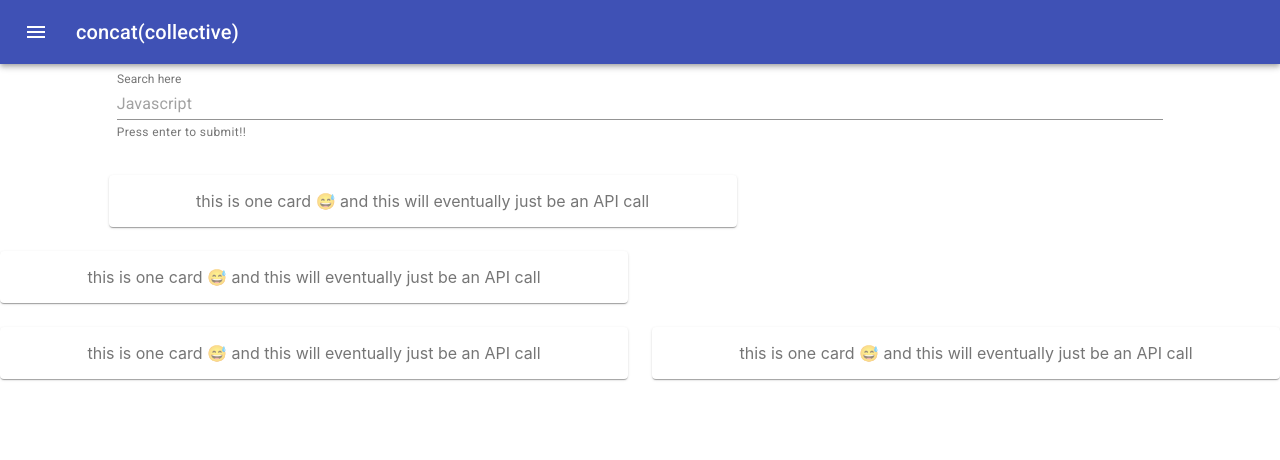
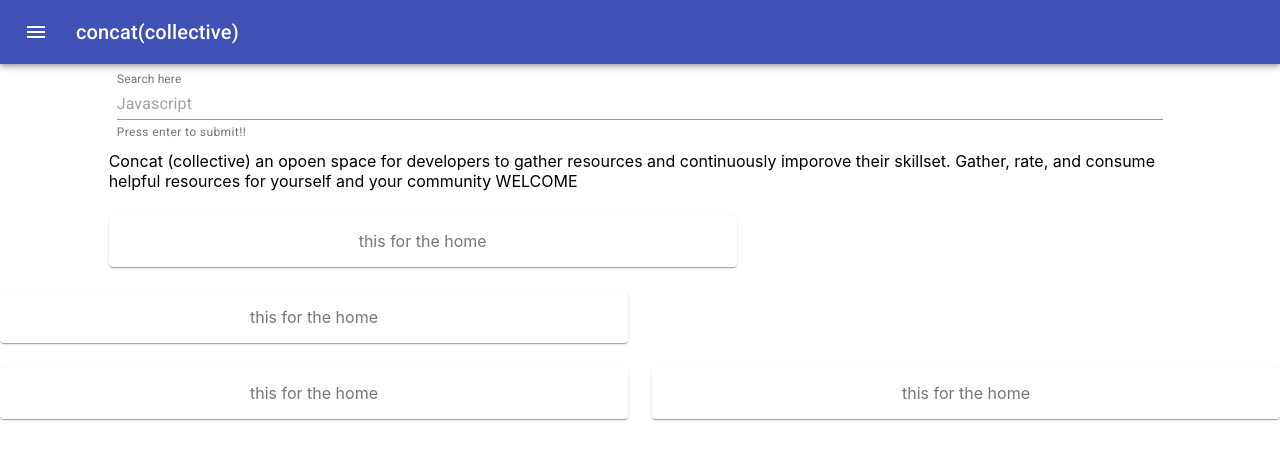
Before and after one commit to drkittendorf/concat_collective, a React (Create React App) app: page /home in a window 1280 px wide. Shown: the top 460 px of the page. Built offline with nearby package versions, Linux system fonts and the light colour scheme.

Commit message:
reusing the concat card

```diff
--- a/src/components/ConcatCards.js
+++ b/src/components/ConcatCards.js
@@ -16,12 +16,12 @@ const useStyles = makeStyles((theme) => ({
   },
 }));
 
-function ConcatCards() {
+function ConcatCards(props) {
   const classes = useStyles();
 
   return (
     <div >
-        this is one card 😅 and this will eventually just be an API call
+       {props.msg}
       </div>
   );
 }
--- a/src/pages/Home.js
+++ b/src/pages/Home.js
@@ -6,6 +6,8 @@ import ConcatCards from '../components/ConcatCards';
 import SearchBar from '../components/SearchBar';
 import Nav from '../components/Nav';
 
+
+// ! in the navbar create a add feature
 
 const useStyles = makeStyles((theme) => ({
   root: {
@@ -28,28 +30,29 @@ export default function FullWidthGrid() {
          <Grid xs={1}/>
         <Grid  item xs={10}>
             <SearchBar/>
+            <ConcatCards msg={'Concat (collective) an opoen space for developers to gather resources and continuously imporove their skillset. Gather, rate,  and consume helpful resources for yourself and your community WELCOME'} />
         </Grid>
         <Grid xs={1}/>
         <Grid xs={1}/>
         <Grid item xs={6} sm={6}>
         <Paper className={classes.paper}>
-        <ConcatCards/>
+        <ConcatCards msg={'this for the home'} />
         </Paper>
         </Grid>
         <Grid item xs={6} sm={6}>
         <Paper className={classes.paper}>
-        <ConcatCards/>
+        <ConcatCards msg={'this for the home'} />
         </Paper>
         </Grid>
         <Grid xs={1}/>
         <Grid item xs={6} sm={6}>
         <Paper className={classes.paper}>
-        <ConcatCards/>
+        <ConcatCards msg={'this for the home'} />
         </Paper>
         </Grid>
         <Grid item xs={6} sm={6}>
         <Paper className={classes.paper}>
-        <ConcatCards/>
+        <ConcatCards msg={'this for the home'} />
         </Paper>
         </Grid>
       </Grid>
```
